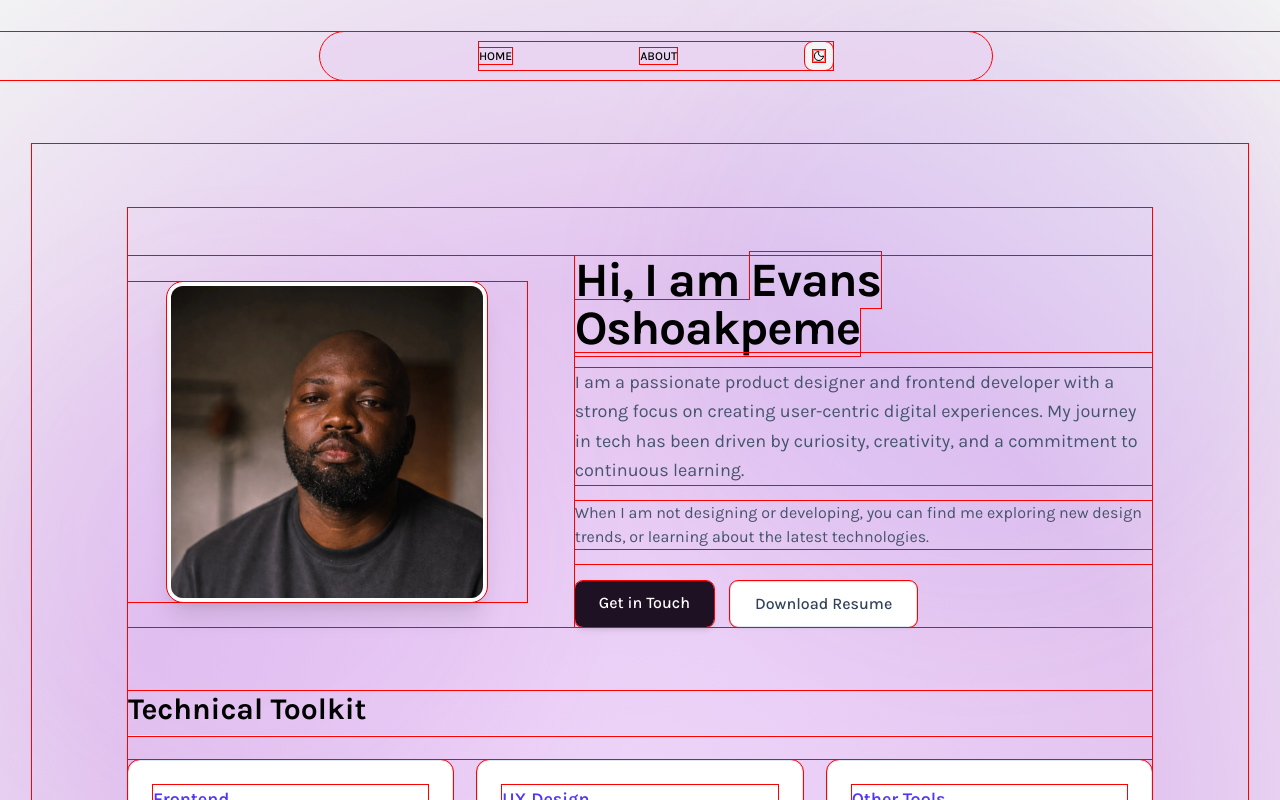
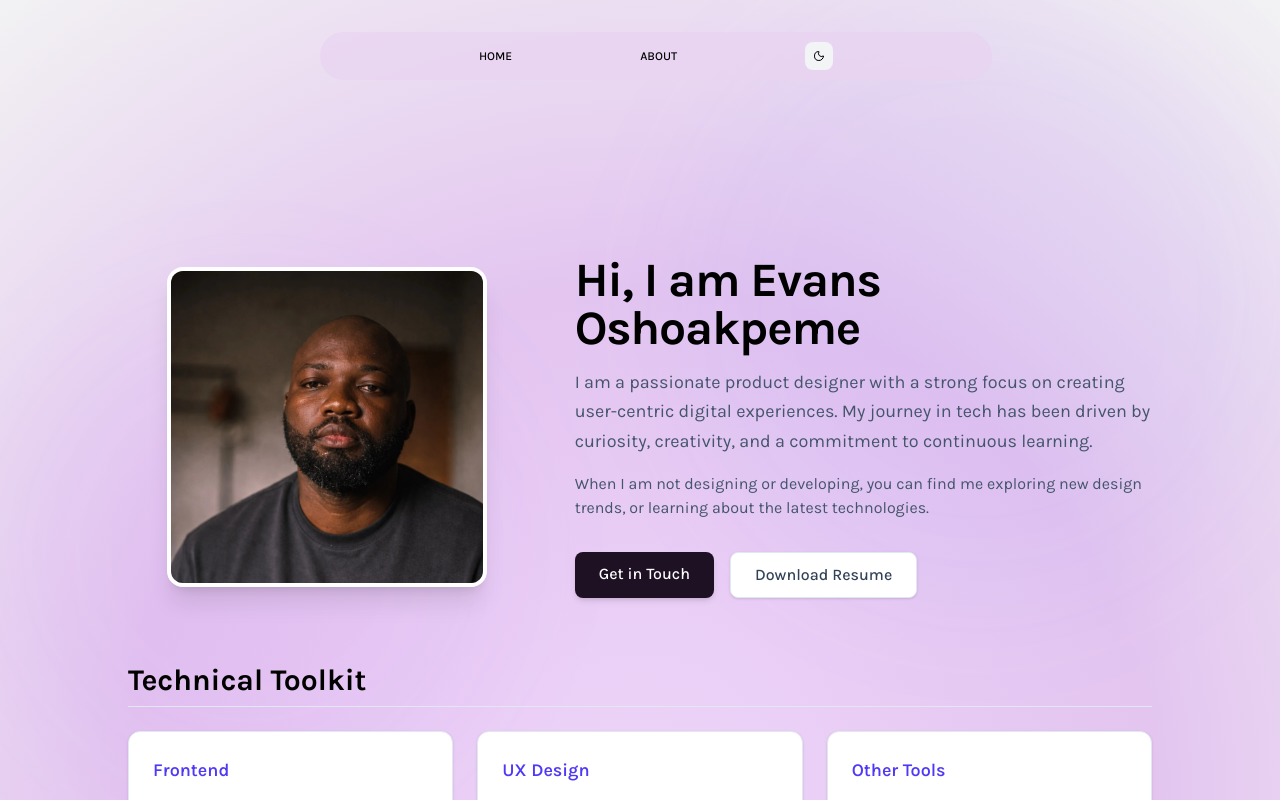
Before and after one commit to evans-oshoakpeme/portfolio, a Next.js app: page /about in a window 1280 px wide. Shown: the top 800 px of the page. Built offline with nearby package versions, Linux system fonts and the light colour scheme.

Commit message:
edited global css and about page

```diff
--- a/app/about/page.tsx
+++ b/app/about/page.tsx
@@ -24,7 +24,7 @@ const EDUCATION = [
 
 export default function AboutPage() {
   return (
-    <main className="min-h-screen text-foreground py-16 px-4 sm:px-6 lg:px-8 m-8 transitional-colors duration-300">
+    <main className="min-h-screen text-foreground py-16 px-4 sm:px-6 lg:px-8 my-8 mx-auto transitional-colors duration-300">
       {/* Background Decorative Ambient Glow */}
       <div className="absolute top-0 right-0 -z-10 w-75 h-75 sm:w-150 sm:h-150 bg-indigo-500/5 rounded-full blur-3xl pointer-events-none" />
       <div className="absolute bottom-0 left-0 -z-10 w-62.5 h-62.5 sm:w-125 sm:h-125 bg-purple-500/5 rounded-full blur-3xl pointer-events-none" />
@@ -53,7 +53,7 @@ export default function AboutPage() {
               Hi, I am <span className="text-foreground">Evans Oshoakpeme</span>
             </h1>
             <p className="text-lg text-slate-600 dark:text-slate-300 leading-relaxed">
-              I am a passionate product designer and frontend developer with a strong focus on creating user-centric digital experiences. My journey in tech has been driven by curiosity, creativity, and a commitment to continuous learning.
+              I am a passionate product designer with a strong focus on creating user-centric digital experiences. My journey in tech has been driven by curiosity, creativity, and a commitment to continuous learning.
             </p>
             <p className="text-slate-600 dark:text-slate-400">
               When I am not designing or developing, you can find me exploring new design trends, or learning about the latest technologies.
--- a/app/globals.css
+++ b/app/globals.css
@@ -27,7 +27,6 @@
 
 * {
   box-sizing: border-box;
-  outline: 1px solid red !important;
 }
 
 
```
